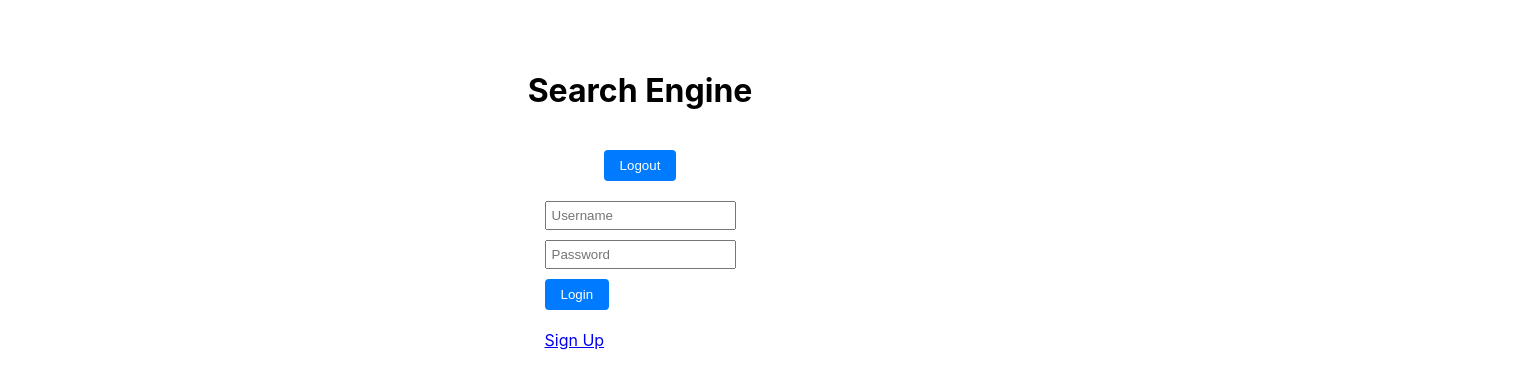
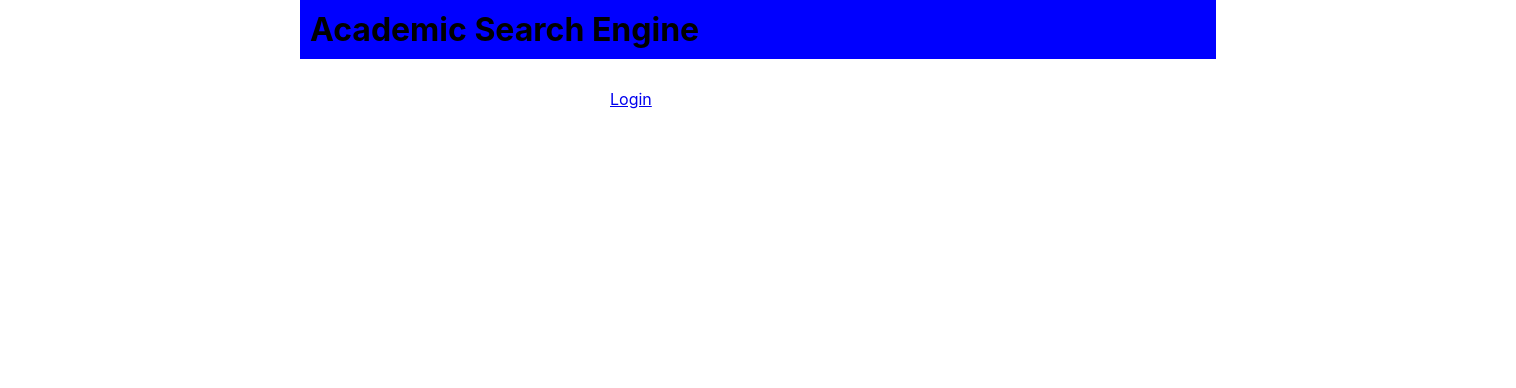
Before and after one commit to najeeb-ur-rahaman/search-engine, a React (Create React App) app: page / in a window 1280 px wide. Shown: the top 388 px of the page, 1516 px wide, since content can reach past the window. Built offline with nearby package versions, Linux system fonts and the light colour scheme.

Commit message:
added new files

```diff
--- a/src/App.js
+++ b/src/App.js
@@ -3,11 +3,14 @@ import './App.css';
 import SingnupPage from './components/SingnupPage';
 import { Route, Routes } from 'react-router-dom';
 import Signup1 from './components/Signup1';
+import Home from './components/Home';
 function App() {
   return (
 
    <Routes>
-    <Route path='/' element={<SingnupPage/>}></Route>
+    <Route path='/' element={<Home/>}></Route>
+    <Route path='/login' element={<SingnupPage/>}></Route>
+    <Route path='/logout' element={<SingnupPage/>}></Route>
     <Route path='singup1' element={<Signup1/>}></Route>
       </Routes>
   );
--- /dev/null
+++ b/src/components/Home.js
@@ -0,0 +1,42 @@
+import { useState } from "react";
+import { Link } from "react-router-dom";
+const Home = () => {
+
+    const [islogin,setLogin] = useState(false)
+
+    const center= {
+
+        margin:"20px 50px 0 600px",
+        width: "70%",
+        padding: "10px",
+        top:"300px"
+      }
+      const center1= {
+
+        margin:"0px 50px 0 300px",
+        width: "70%",
+        padding: "10px",
+        top:"600px",
+        backgroundColor:"blue"
+      }
+    return (
+       <>
+       <div>
+
+<h1 style={center1}>Academic Search Engine</h1>
+</div>
+       {!islogin ?
+        <div style={center}>
+         <Link to="/login" >Login</Link>
+        </div>
+        :
+        <div style={{position:"absollute",left:"700px",top:"20px",color: "#fff"}}>
+         <Link to="/logout" >Logout</Link>
+        </div>
+}
+
+        </>
+    );
+}
+
+export default Home;
--- a/src/components/SearchBar.js
+++ b/src/components/SearchBar.js
@@ -1,7 +1,9 @@
 import {react,useRef,useState} from 'react'
 import List from './List'
 import SearchData from './SearchData';
-const SearchBar = () => {
+import { Link } from 'react-router-dom';
+import SignupPage from './SingnupPage'
+const SearchBar = ({isLoggedIn}) => {
 
     const [data,setData]=useState([]);
     const inputElement = useRef();
@@ -16,6 +18,24 @@ const SearchBar = () => {
 //         console.log(data);
 //         setData(data);
 //     };
+
+const center= {
+
+  margin:"00px 50px",
+  width: "70%",
+  padding: "10px",
+  top:"300px",
+  float:"left"
+}
+const center1= {
+
+  margin:"0px 50px 0 200px",
+  width: "70%",
+  padding: "10px",
+  top:"600px",
+  backgroundColor:"blue"
+}
+
     const getData = async () => {
         console.log("hello" + inputElement.current?.value);
         const res = await fetch(`http://localhost:8080/searchByName/${inputElement.current?.value}`);
@@ -25,16 +45,28 @@ const SearchBar = () => {
       };
     return(
    <div>
+
+    {/* <div>
+      {isLoggedIn &&
+        <div style={center}>
+         <Link to="/logout" element={<SignupPage/>}>Logout</Link>
+        </div>
+      }
+    </div> */}
+
      {showButton?
-     <div>
-        <input  type="text" ref={inputElement}/>
+     <div style={center}>
+      <input  type="text" ref={inputElement} size="50"/>
 
       <button onClick={getData}>Button</button>
       </div>
 
     :
-
+      <div>
+        <input  type="text" ref={inputElement} size="50"/>
+        <button onClick={getData}>Button</button>
       <SearchData data={data}/>
+      </div>
 }
         </div>)
 }
--- a/src/components/Signup1.js
+++ b/src/components/Signup1.js
@@ -11,12 +11,23 @@ const Signup1 = () => {
     const headers = {
         'Content-Type': 'application/json'
       }
-      const centerDivStyle = {
-        display: 'flex',
-        justifyContent:'center',
-        alignItems:'center',
-        height: '100vh'
-      };
+
+      const center= {
+
+        margin:"100px 0 0 400px",
+        width: "50%",
+        padding: "10px",
+        top:"300px"
+      }
+
+      const center1= {
+
+        margin:"0px 50px 0 200px",
+        width: "70%",
+        padding: "10px",
+        top:"600px",
+        backgroundColor:"blue"
+      }
 
     const user= {username,password};
     const handleSubmit = () => {
@@ -28,7 +39,10 @@ const Signup1 = () => {
         })
     }
     return (
-        <div className="App"    >
+
+        <div>
+       <h1 style={center1}>Academic Search Engine</h1>
+       <div style={center}>
             <div>{message?message:"Please register to ASE"}</div>
           <input
             type="text"
@@ -36,7 +50,7 @@ const Signup1 = () => {
             value={username}
             onChange={(e) => setUsername(e.target.value)}
           />
-
+          <br/>
           <input
             type="password"
             placeholder="Password"
@@ -52,6 +66,7 @@ const Signup1 = () => {
           <br/>
           {message && <Link to="/" element={<SignupPage/>}>Go back to Login</Link>}
           </div>
+          </div>
     )
 }
 export default Signup1;
--- a/src/components/SingnupPage.js
+++ b/src/components/SingnupPage.js
@@ -3,12 +3,14 @@ import '../App.css';
 import SearchBar from './SearchBar';
 import { Link } from 'react-router-dom';
 import axios from 'axios';
+import Home from './Home'
 function App() {
   const [isLoggedIn, setIsLoggedIn] = useState(false);
   const [username, setUsername] = useState('');
   const [password, setPassword] = useState('')
   const [message,setMessage]= useState('');
   const [errorMessage,setErrorMessage]= useState('');
+
 
   const handleSubmit= () => {
       console.log("hello")
@@ -43,15 +45,33 @@ const user = {username,password}
     setPassword('');
   };
 
+  const center= {
+
+    margin:"100px 200px 0 500px",
+    width: "50%",
+    padding: "10px",
+    top:"300px"
+  }
+  const center1= {
+
+    margin:"0px 50px 0 200px",
+    width: "70%",
+    padding: "10px",
+    top:"600px",
+    backgroundColor:"blue"
+  }
+
   return (
-    <div className="App">
-      <h1>Search Engine</h1>
+
+    <div>
+      <h1 style={center1}>Academic Search Engine</h1>
+    <div style={center}>
+
       <div>
-      <button id='logout' onClick={handleLogout}>Logout</button>
+      {/* <button id='logout' onClick={handleLogout}>Logout</button> */}
 
       </div>
-
-       {!isLoggedIn &&
+       {!isLoggedIn ?
         <div>
            <h2 style={{color:"red"}}>{errorMessage}</h2>
           <input
@@ -75,14 +95,21 @@ const user = {username,password}
           <Link to="/singup1" message={message} handleSubmit={handleSubmit}>Sign Up</Link>
           </div>
         </div>
+
+     :
+        <div>
+          <div style={center}>
+         <Link to="/" element={<Home/>}>Logout</Link>
+        </div>
+          <SearchBar isLoggedIn={isLoggedIn}/>
+        </div>
 }
-      {isLoggedIn &&
-        <div>
-          <SearchBar/>
-        </div>}
-      {/* )} */}
     </div>
-  );
+    </div>
+  )
+
+
+
 
       }
 export default App;
--- a/src/index.js
+++ b/src/index.js
@@ -6,11 +6,11 @@ import reportWebVitals from './reportWebVitals';
 import { BrowserRouter } from 'react-router-dom';
 const root = ReactDOM.createRoot(document.getElementById('root'));
 root.render(
-  <React.StrictMode>
+  // <React.StrictMode>
     <BrowserRouter>
     <App />
     </BrowserRouter>
-  </React.StrictMode>
+  // </React.StrictMode>
 );
 
 // If you want to start measuring performance in your app, pass a function
```
